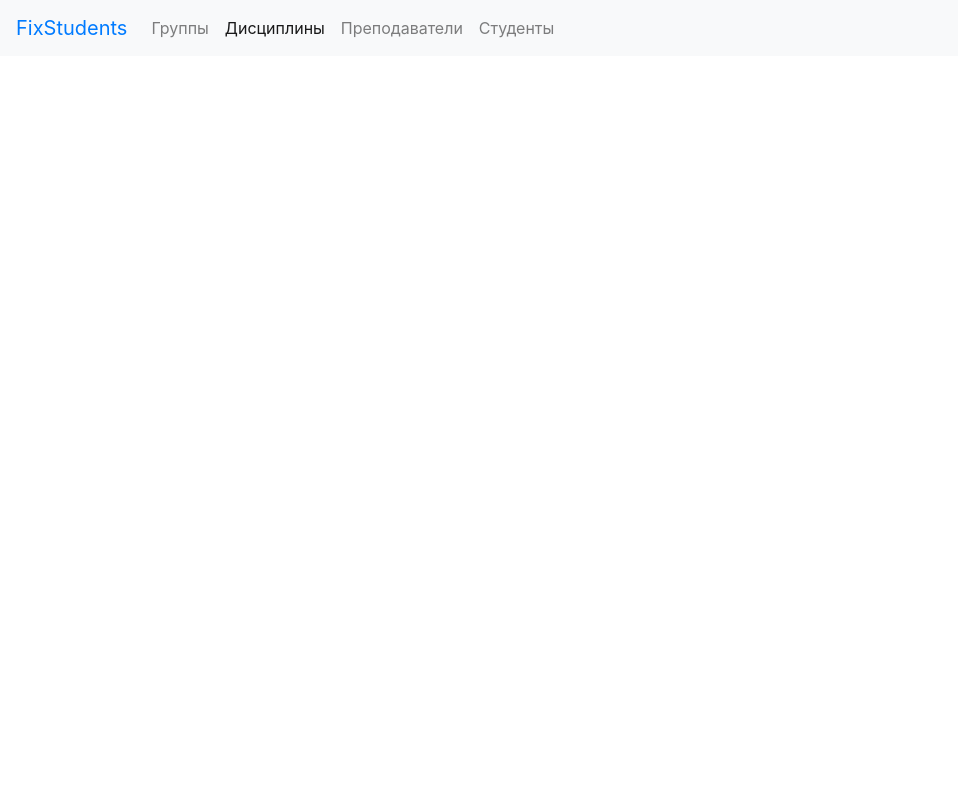
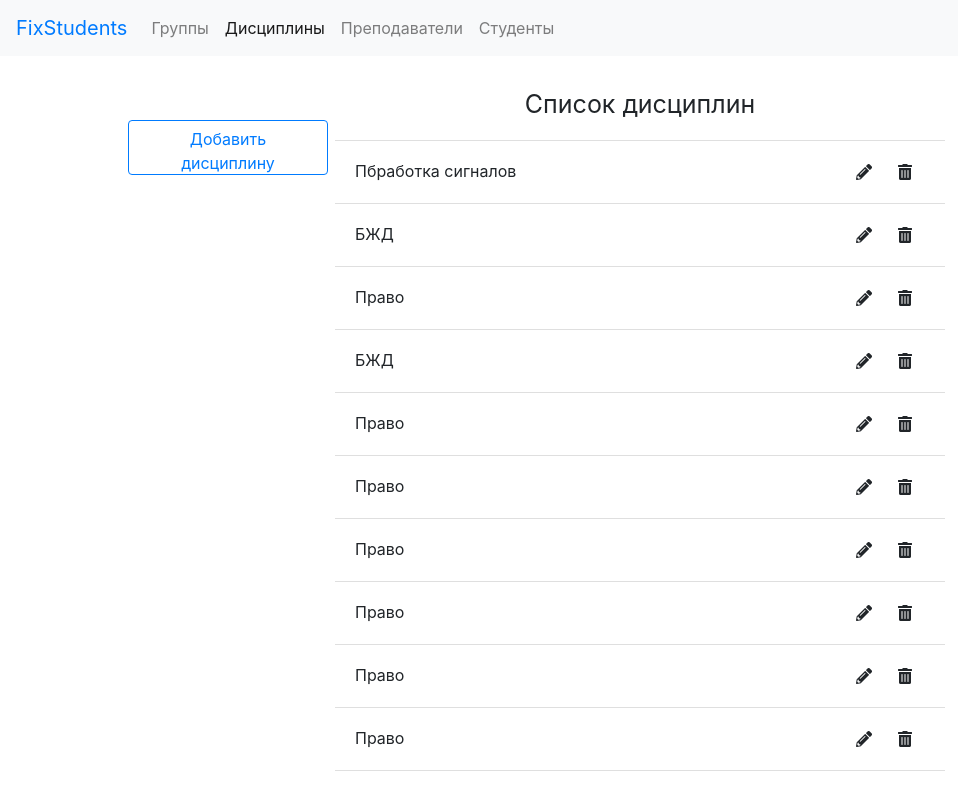
Before and after one commit to pitchycherry/fix-students, a React (Create React App) app: page /disciplines in a window 1280 px wide. Shown: the top 792 px of the page, without its empty margins (0-958 px from the left). Built offline with nearby package versions, Linux system fonts and the light colour scheme.

Commit message:
Discipline 80%

```diff
--- /dev/null
+++ b/src/components/ListDiscipline.js
@@ -0,0 +1,148 @@
+import React, {Component, Fragment} from "react";
+import 'font-awesome/css/font-awesome.min.css';
+
+const Disciplines = [
+    {
+        id: 1, // добавили id
+        title: "Пбработка сигналов"
+    },
+    {
+        id: 2, // добавили id
+        title: "БЖД"
+    },
+    {
+        id: 3, // добавили id
+        title: "Право"
+    },
+    {
+        id: 2, // добавили id
+        title: "БЖД"
+    },
+    {
+        id: 3, // добавили id
+        title: "Право"
+    },
+    {
+        id: 3, // добавили id
+        title: "Право"
+    },
+    {
+        id: 3, // добавили id
+        title: "Право"
+    },
+    {
+        id: 3, // добавили id
+        title: "Право"
+    },
+    {
+        id: 3, // добавили id
+        title: "Право"
+    },
+    {
+        id: 3, // добавили id
+        title: "Право"
+    },
+    {
+        id: 3, // добавили id
+        title: "Право"
+    },
+    {
+        id: 3, // добавили id
+        title: "Право"
+    },
+    {
+        id: 3, // добавили id
+        title: "Право"
+    },
+    {
+        id: 3, // добавили id
+        title: "Право"
+    },
+    {
+        id: 3, // добавили id
+        title: "Право"
+    },
+    {
+        id: 3, // добавили id
+        title: "Право"
+    },
+    {
+        id: 3, // добавили id
+        title: "Право"
+    },
+    {
+        id: 3, // добавили id
+        title: "Право"
+    },
+    {
+        id: 3, // добавили id
+        title: "Право"
+    },
+    {
+        id: 3, // добавили id
+        title: "Право"
+    },
+    {
+        id: 3, // добавили id
+        title: "Право"
+    },
+    {
+        id: 3, // добавили id
+        title: "Право"
+    },
+    {
+        id: 3, // добавили id
+        title: "Право"
+    },
+    {
+        id: 3, // добавили id
+        title: "Право"
+    },
+    {
+        id: 3, // добавили id
+        title: "Право"
+    }
+
+];
+export class ListDiscipline extends Component {
+    render() {
+        const DisciplineArr = Disciplines.map(function (item) {
+            return(
+            <li className="list-group-item" key={item.id}>
+                <div className="row">
+                    <div className="col text-left name-group">{item.title}</div>
+                    <div className="col text-right">
+                        <button type="button" className="btn" data-toggle="modal"
+                                data-target="#editDisciplineModal">
+                            <i className="fas fa-pencil-alt"></i>
+                        </button>
+                        <button type="button" className="btn" data-toggle="modal"
+                                data-target="#deleteDisciplineModal">
+                            <i className="fas fa-trash-alt"></i>
+                        </button>
+                    </div>
+                </div>
+            </li>
+            )
+        });
+        return (
+            <Fragment>
+                <div className="container-fluid ">
+                    <div className="row justify-content-center">
+                        <div className="list-teacher__body col-6 ">
+                            <div className="col text-center">
+                                <button type="button" className="fixedbutton col-3 btn btn-outline-primary btn-block" data-toggle="modal"
+                                        data-target="#addDisciplineModal">Добавить дисциплину
+                                </button>
+                                <p className="classic-title">Список дисциплин</p>
+                            </div>
+                            <ul className="list-group list-group-flush">
+                                {DisciplineArr}
+                            </ul>
+                        </div>
+                    </div>
+                </div>
+            </Fragment>
+        )
+    }
+}
--- a/src/components/PageDiscipline.js
+++ b/src/components/PageDiscipline.js
@@ -1,11 +1,16 @@
 import React, {Component, Fragment} from "react";
 import {Header} from "./Header";
+
+import {PageDisciplinePopup} from "./PageDisciplinePopup";
+import {ListDiscipline} from "./ListDiscipline";
 
 export class PageDiscipline extends Component {
     render() {
         return (
             <Fragment>
                 <Header/>
+                <PageDisciplinePopup/>
+                <ListDiscipline/>
             </Fragment>
         )
     }
--- /dev/null
+++ b/src/components/PageDisciplinePopup.js
@@ -0,0 +1,77 @@
+import React, {Fragment} from 'react';
+
+export const PageDisciplinePopup = () => {
+    return (
+        <Fragment>
+            {/*Попап для добавления дисциплины*/}
+            <div className="modal fade" id="addDisciplineModal" tabIndex="-1" role="dialog"
+                 aria-labelledby="addDisciplineModalLabel" aria-hidden="true">
+                <div className="modal-dialog" role="document">
+                    <div className="modal-content">
+                        <form id="addDiscipline">
+                            <div className="modal-header bg-light">
+                                <h5 className="modal-title" id="addDisciplineModalLabel">Добавление дисциплины</h5>
+                                <button type="button" className="close" data-dismiss="modal" aria-label="Close">
+                                    <span aria-hidden="true">&times;</span>
+                                </button>
+                            </div>
+                            <div className="modal-body">
+                                <div className="form-group">
+                                    <label htmlFor="addGroupCourse">Название дисциплины</label>
+                                    <input className="form-control" type="text" name="value" id="addGroupCourse"
+                                           placeholder="Введите название дисциплины"/>
+                                </div>
+                            </div>
+                            <div className="modal-footer">
+                                <button type="submit" className="btn btn-outline-primary">Добавить</button>
+                                <button type="button" className="btn btn-outline-secondary" data-dismiss="modal">Отмена</button>
+                            </div>
+                        </form>
+                    </div>
+                </div>
+            </div>
+            {/*Попап для удаления дисциплины*/}
+            <div className="modal fade" id="deleteDisciplineModal" tabIndex="-1" role="dialog"
+                 aria-labelledby="deleteDisciplineModal" aria-hidden="true">
+                <div className="modal-dialog" role="document">
+                    <div className="modal-content">
+                        <div className="modal-body">
+                            <p>Вы уверены, что хотите удалить дисицплину?</p>
+                        </div>
+                        <div className="modal-footer">
+                            <button type="button" className="btn btn-primary">Удалить</button>
+                            <button type="button" className="btn btn-outline-secondary" data-dismiss="modal">Отмена</button>
+                        </div>
+                    </div>
+                </div>
+            </div>
+            {/*Попап для редактирования дисциплины*/}
+            <div className="modal fade" id="editDisciplineModal" tabIndex="-1" role="dialog"
+                 aria-labelledby="editDisciplineModalLabel" aria-hidden="true">
+                <div className="modal-dialog" role="document">
+                    <div className="modal-content">
+                        <form id="editDiscipline">
+                            <div className="modal-header bg-light">
+                                <h5 className="modal-title" id="editDisciplineModalLabel">Редактирование дисциплины</h5>
+                                <button type="button" className="close" data-dismiss="modal" aria-label="Close">
+                                    <span aria-hidden="true">&times;</span>
+                                </button>
+                            </div>
+                            <div className="modal-body">
+                                <div className="form-group">
+                                    <label htmlFor="editDisciplineName">Название дисциплины</label>
+                                    <input className="form-control" type="text" name="value" id="editDisciplineName"
+                                           placeholder="Введите название дисциплины"/>
+                                </div>
+                            </div>
+                            <div className="modal-footer">
+                                <button type="submit" className="btn btn-outline-primary">Добавить</button>
+                                <button type="button" className="btn btn-outline-secondary" data-dismiss="modal">Отмена</button>
+                            </div>
+                        </form>
+                    </div>
+                </div>
+            </div>
+        </Fragment>
+    )
+}
--- a/src/css/index.css
+++ b/src/css/index.css
@@ -28,3 +28,10 @@
 .list-teacher {
 
 }
+.fixedbutton{
+    position: fixed;
+    top: 15%;
+    left: 10%;
+    width: 200px;
+    height: 55px;
+}
```
